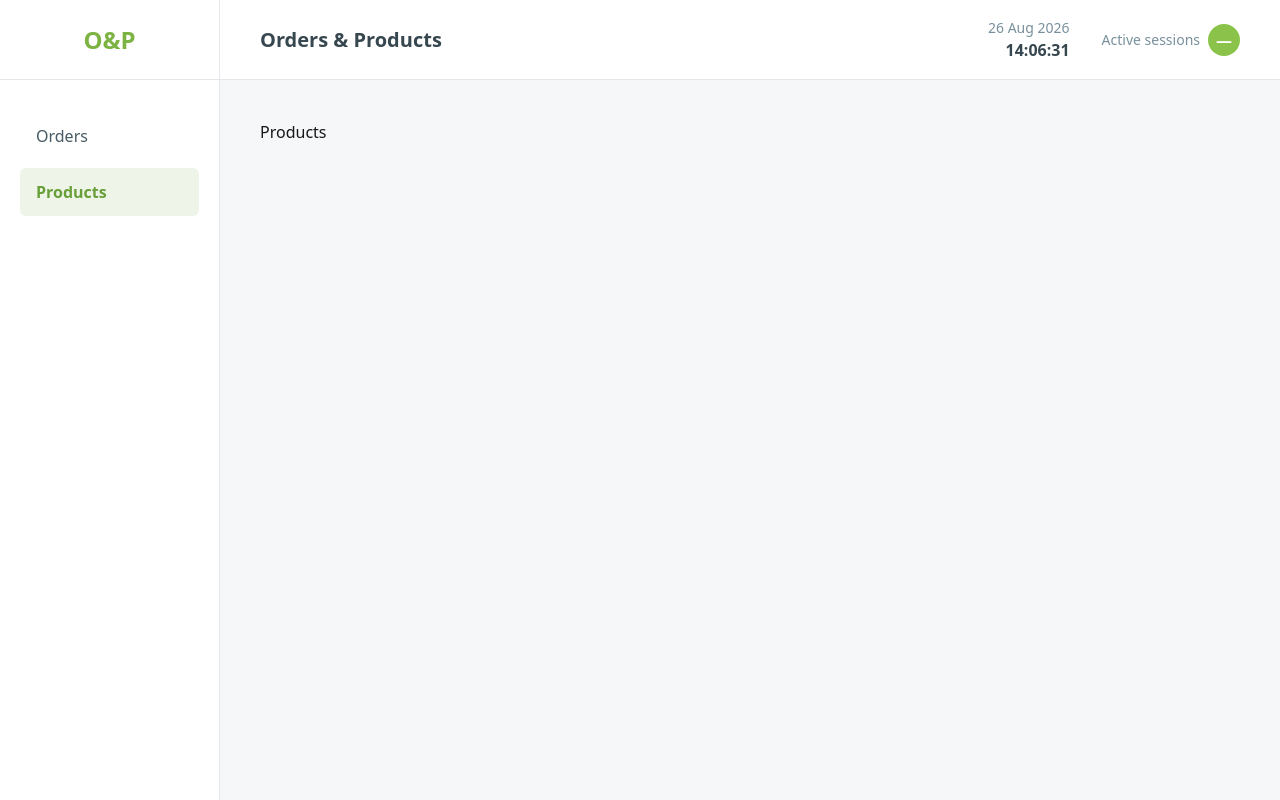
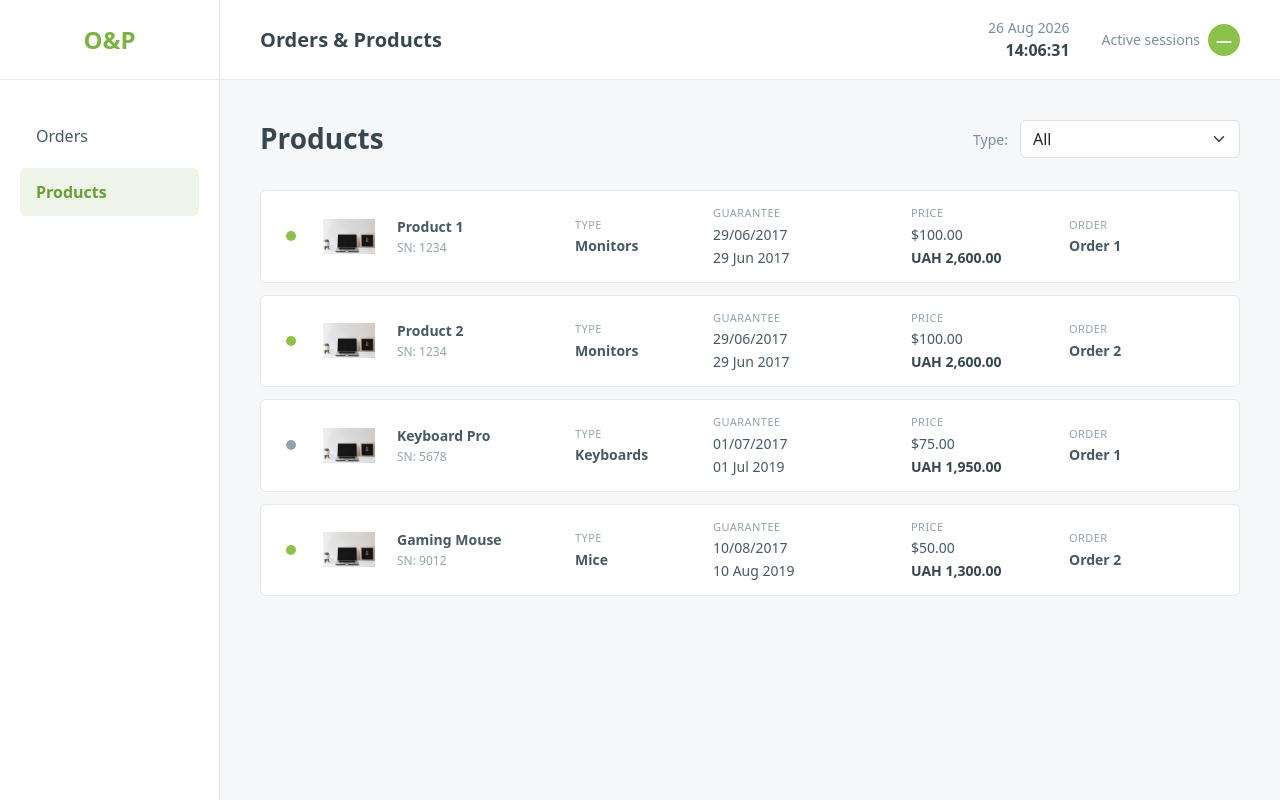
Before and after one commit to serg-hourwitz/orders-products-dashboard, a Next.js app: page /products in a window 1280 px wide. Built offline with nearby package versions, Linux system fonts and the light colour scheme.

Commit message:
feat: implement products list and type filter

```diff
--- /dev/null
+++ b/src/app/products/ProductsPage.scss
@@ -0,0 +1,19 @@
+.products-page {
+  width: 100%;
+
+  &__header {
+    display: flex;
+    align-items: center;
+    justify-content: space-between;
+
+    margin-bottom: 32px;
+  }
+
+  &__title {
+    margin: 0;
+
+    font-size: 28px;
+    font-weight: 600;
+    color: #37474f;
+  }
+}
--- a/src/app/products/page.tsx
+++ b/src/app/products/page.tsx
@@ -1,5 +1,24 @@
+'use client';
+
+import { ProductTypeFilter } from '@/features/products/components/ProductTypeFilter/ProductTypeFilter';
+import { ProductsList } from '@/features/products/components/ProductsList/ProductsList';
+
+import './ProductsPage.scss';
+
 const ProductsPage = () => {
-  return <main>Products</main>;
+  return (
+    <section className="products-page">
+      <div className="products-page__header">
+        <div>
+          <h1 className="products-page__title">Products</h1>
+        </div>
+
+        <ProductTypeFilter />
+      </div>
+
+      <ProductsList />
+    </section>
+  );
 };
 
 export default ProductsPage;
--- a/src/data/products.ts
+++ b/src/data/products.ts
@@ -55,4 +55,59 @@ export const products: Product[] = [
     order: 2,
     date: '2017-06-29 12:09:33',
   },
+
+  {
+    id: 3,
+    serialNumber: 5678,
+    isNew: false,
+    photo: '/images/products/monitor.jpg',
+    title: 'Keyboard Pro',
+    type: 'Keyboards',
+    specification: 'Mechanical keyboard',
+    guarantee: {
+      start: '2017-07-01 10:00:00',
+      end: '2019-07-01 10:00:00',
+    },
+    price: [
+      {
+        value: 75,
+        symbol: 'USD',
+        isDefault: false,
+      },
+      {
+        value: 1950,
+        symbol: 'UAH',
+        isDefault: true,
+      },
+    ],
+    order: 1,
+    date: '2017-07-01 10:00:00',
+  },
+  {
+    id: 4,
+    serialNumber: 9012,
+    isNew: true,
+    photo: '/images/products/monitor.jpg',
+    title: 'Gaming Mouse',
+    type: 'Mice',
+    specification: 'Wireless gaming mouse',
+    guarantee: {
+      start: '2017-08-10 09:30:00',
+      end: '2019-08-10 09:30:00',
+    },
+    price: [
+      {
+        value: 50,
+        symbol: 'USD',
+        isDefault: false,
+      },
+      {
+        value: 1300,
+        symbol: 'UAH',
+        isDefault: true,
+      },
+    ],
+    order: 2,
+    date: '2017-08-10 09:30:00',
+  },
 ];
--- /dev/null
+++ b/src/features/products/components/ProductItem/ProductItem.scss
@@ -0,0 +1,100 @@
+.product-item {
+  display: grid;
+  grid-template-columns:
+    20px 60px minmax(160px, 1.5fr) minmax(120px, 1fr) minmax(180px, 1.3fr) minmax(140px, 1fr) minmax(150px, 1.2fr);
+  align-items: center;
+
+  min-height: 88px;
+  padding: 14px 20px;
+
+  gap: 18px;
+
+  background: #ffffff;
+  border: 1px solid #e2e8ec;
+  border-radius: 6px;
+
+  transition:
+    border-color 0.2s ease,
+    box-shadow 0.2s ease,
+    transform 0.2s ease;
+
+  &:hover {
+    border-color: #cfd8dc;
+    box-shadow: 0 4px 14px rgb(0 0 0 / 6%);
+    transform: translateY(-1px);
+  }
+
+  &__status {
+    display: flex;
+    justify-content: center;
+  }
+
+  &__status-dot {
+    width: 10px;
+    height: 10px;
+
+    border-radius: 50%;
+
+    &--new {
+      background: #8bc34a;
+    }
+
+    &--used {
+      background: #90a4ae;
+    }
+  }
+
+  &__image-wrapper {
+    display: flex;
+    align-items: center;
+    justify-content: center;
+  }
+
+  &__image {
+    object-fit: contain;
+
+    border-radius: 4px;
+  }
+
+  &__name,
+  &__type,
+  &__guarantee,
+  &__price,
+  &__order {
+    display: flex;
+    flex-direction: column;
+
+    min-width: 0;
+
+    gap: 2px;
+
+    font-size: 14px;
+    color: #455a64;
+  }
+
+  &__name {
+    strong {
+      overflow: hidden;
+
+      text-overflow: ellipsis;
+      white-space: nowrap;
+    }
+
+    span {
+      font-size: 12px;
+      color: #90a4ae;
+    }
+  }
+
+  &__label {
+    font-size: 11px;
+    text-transform: uppercase;
+    letter-spacing: 0.04em;
+    color: #90a4ae;
+  }
+
+  &__price-default {
+    font-weight: 600;
+    color: #37474f;
+  }
+}
--- /dev/null
+++ b/src/features/products/components/ProductItem/ProductItem.tsx
@@ -0,0 +1,83 @@
+'use client';
+
+import Image from 'next/image';
+
+import type { Product } from '@/types/product';
+import { formatCurrency } from '@/utils/formatCurrency';
+import { formatLongDate, formatShortDate } from '@/utils/formatDate';
+import { useAppSelector } from '@/store/hooks';
+
+import { selectOrderTitleById } from '../../productsSelectors';
+
+import './ProductItem.scss';
+
+interface ProductItemProps {
+  product: Product;
+}
+
+export const ProductItem = ({ product }: ProductItemProps) => {
+  const orderTitle = useAppSelector(selectOrderTitleById(product.order));
+
+  return (
+    <article className="product-item">
+      <div className="product-item__status">
+        <span
+          className={`product-item__status-dot ${
+            product.isNew
+              ? 'product-item__status-dot--new'
+              : 'product-item__status-dot--used'
+          }`}
+        />
+      </div>
+
+      <div className="product-item__image-wrapper">
+        <Image
+          src={product.photo}
+          alt={product.title}
+          width={52}
+          height={52}
+          className="product-item__image"
+        />
+      </div>
+
+      <div className="product-item__name">
+        <strong>{product.title}</strong>
+
+        <span>SN: {product.serialNumber}</span>
+      </div>
+
+      <div className="product-item__type">
+        <span className="product-item__label">Type</span>
+        <strong>{product.type}</strong>
+      </div>
+
+      <div className="product-item__guarantee">
+        <span className="product-item__label">Guarantee</span>
+
+        <span>{formatShortDate(product.guarantee.start)}</span>
+
+        <span>{formatLongDate(product.guarantee.end)}</span>
+      </div>
+
+      <div className="product-item__price">
+        <span className="product-item__label">Price</span>
+
+        {product.price.map((price) => (
+          <span
+            key={price.symbol}
+            className={
+              price.isDefault ? 'product-item__price-default' : undefined
+            }
+          >
+            {formatCurrency(price.value, price.symbol)}
+          </span>
+        ))}
+      </div>
+
+      <div className="product-item__order">
+        <span className="product-item__label">Order</span>
+        <strong>{orderTitle}</strong>
+      </div>
+    </article>
+  );
+};
--- /dev/null
+++ b/src/features/products/components/ProductTypeFilter/ProductTypeFilter.scss
@@ -0,0 +1,17 @@
+.product-type-filter {
+  display: flex;
+  align-items: center;
+
+  gap: 12px;
+
+  &__label {
+    margin: 0;
+
+    font-size: 14px;
+    color: #78909c;
+  }
+
+  &__select {
+    width: 220px;
+  }
+}
--- /dev/null
+++ b/src/features/products/components/ProductTypeFilter/ProductTypeFilter.tsx
@@ -0,0 +1,45 @@
+'use client';
+
+import { useAppDispatch, useAppSelector } from '@/store/hooks';
+
+import {
+  selectProductTypes,
+  selectSelectedProductType,
+} from '../../productsSelectors';
+import { setSelectedType } from '../../productsSlice';
+
+import './ProductTypeFilter.scss';
+
+export const ProductTypeFilter = () => {
+  const dispatch = useAppDispatch();
+
+  const productTypes = useAppSelector(selectProductTypes);
+  const selectedType = useAppSelector(selectSelectedProductType);
+
+  const handleChange = (event: React.ChangeEvent<HTMLSelectElement>) => {
+    dispatch(setSelectedType(event.target.value));
+  };
+
+  return (
+    <div className="product-type-filter">
+      <label htmlFor="product-type" className="product-type-filter__label">
+        Type:
+      </label>
+
+      <select
+        id="product-type"
+        className="product-type-filter__select form-select"
+        value={selectedType}
+        onChange={handleChange}
+      >
+        <option value="all">All</option>
+
+        {productTypes.map((type) => (
+          <option key={type} value={type}>
+            {type}
+          </option>
+        ))}
+      </select>
+    </div>
+  );
+};
--- /dev/null
+++ b/src/features/products/components/ProductsList/ProductsList.scss
@@ -0,0 +1,17 @@
+.products-list {
+  display: flex;
+  flex-direction: column;
+
+  gap: 12px;
+
+  &__empty {
+    padding: 40px;
+
+    text-align: center;
+    color: #90a4ae;
+
+    background: #ffffff;
+    border: 1px solid #e2e8ec;
+    border-radius: 6px;
+  }
+}
--- /dev/null
+++ b/src/features/products/components/ProductsList/ProductsList.tsx
@@ -0,0 +1,25 @@
+'use client';
+
+import { useAppSelector } from '@/store/hooks';
+
+import { selectFilteredProducts } from '../../productsSelectors';
+
+import { ProductItem } from '../ProductItem/ProductItem';
+
+import './ProductsList.scss';
+
+export const ProductsList = () => {
+  const products = useAppSelector(selectFilteredProducts);
+
+  if (products.length === 0) {
+    return <div className="products-list__empty">No products found.</div>;
+  }
+
+  return (
+    <div className="products-list">
+      {products.map((product) => (
+        <ProductItem key={product.id} product={product} />
+      ))}
+    </div>
+  );
+};
--- a/src/features/products/productsSelectors.ts
+++ b/src/features/products/productsSelectors.ts
@@ -18,3 +18,7 @@ export const selectFilteredProducts = (state: RootState) => {
 
   return items.filter((product) => product.type === selectedType);
 };
+
+export const selectOrderTitleById = (orderId: number) => (state: RootState) =>
+  state.orders.items.find((order) => order.id === orderId)?.title ??
+  'Unknown order';
```
Also changed, not shown: public/images/products/monitor.jpg (added).
